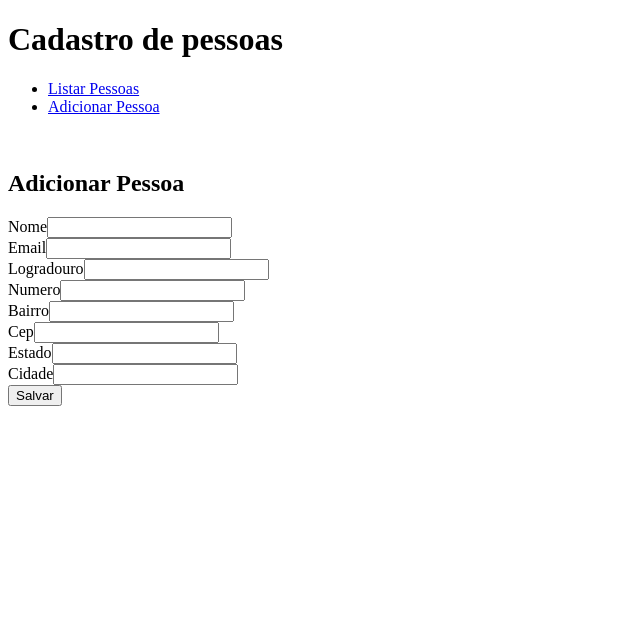
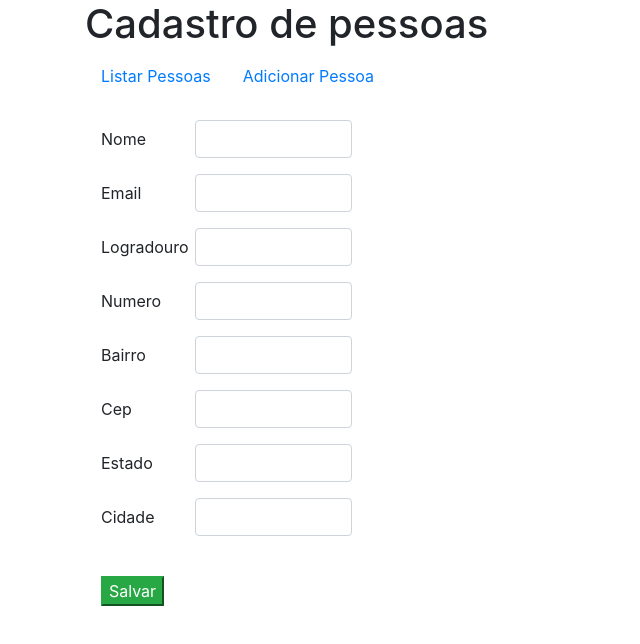
Before and after one commit to renanvm/angular-springboot, an Angular app in the folder src/main/ui/: page /pessoa-add in a window 1280 px wide. Shown: the top 644 px of the page, without its empty margins (0-640 px from the left). Built offline with nearby package versions, Linux system fonts and the light colour scheme.

Commit message:
Ajusta layouts e add NgbModule

```diff
--- a/src/main/ui/angular.json
+++ b/src/main/ui/angular.json
@@ -24,6 +24,7 @@
               "src/assets"
             ],
             "styles": [
+              "node_modules/bootstrap/dist/css/bootstrap.min.css",
               "src/styles.css"
             ],
             "scripts": []
--- a/src/main/ui/package.json
+++ b/src/main/ui/package.json
@@ -16,10 +16,12 @@
     "@angular/compiler": "~10.0.6",
     "@angular/core": "~10.0.6",
     "@angular/forms": "~10.0.6",
+    "@angular/localize": "~10.0.6",
     "@angular/platform-browser": "~10.0.6",
     "@angular/platform-browser-dynamic": "~10.0.6",
     "@angular/router": "~10.0.6",
     "@ng-bootstrap/ng-bootstrap": "^7.0.0",
+    "bootstrap": "^4.5.0",
     "rxjs": "~6.5.5",
     "tslib": "^2.0.0",
     "zone.js": "~0.10.3"
--- a/src/main/ui/src/app/app.component.html
+++ b/src/main/ui/src/app/app.component.html
@@ -1,12 +1,13 @@
-<div>
+<div class="container">
   <h1>Cadastro de pessoas</h1>
-  <nav>
-    <div>
-      <ul>
-        <li><a routerLink="/pessoa-list" routerLinkActive="active">Listar Pessoas</a></li>
-        <li><a routerLink="/pessoa-add" routerLinkActive="active">Adicionar Pessoa</a></li>
-      </ul>
-    </div>
-  </nav><br>
-  <router-outlet></router-outlet>
+  <ul class="nav">
+    <li class="nav-item">
+      <a class="nav-link active"  routerLink="/pessoa-list">Listar Pessoas</a>
+    </li>
+    <li class="nav-item">
+      <a class="nav-link active"  routerLink="/pessoa-add">Adicionar Pessoa</a>
+    </li>
+  </ul>
+  <br>
+    <router-outlet></router-outlet>
 </div>
--- a/src/main/ui/src/app/app.module.ts
+++ b/src/main/ui/src/app/app.module.ts
@@ -7,6 +7,7 @@ import { PessoaAddComponent } from './pessoa/pessoa-add.component';
 import { AppRoutingModule } from './app-routing.module';
 import {ReactiveFormsModule} from '@angular/forms';
 import {HttpClientModule} from '@angular/common/http';
+import { NgbModule } from '@ng-bootstrap/ng-bootstrap';
 
 @NgModule({
   declarations: [
@@ -18,7 +19,8 @@ import {HttpClientModule} from '@angular/common/http';
     BrowserModule,
     AppRoutingModule,
     ReactiveFormsModule,
-    HttpClientModule
+    HttpClientModule,
+    NgbModule,
   ],
   providers: [],
   bootstrap: [AppComponent]
--- a/src/main/ui/src/app/model/pessoa.ts
+++ b/src/main/ui/src/app/model/pessoa.ts
@@ -1,4 +1,4 @@
-import { Endereco } from './endereco';
+import {Endereco} from './endereco';
 
 export class Pessoa {
 
--- a/src/main/ui/src/app/pessoa/pessoa-add.component.html
+++ b/src/main/ui/src/app/pessoa/pessoa-add.component.html
@@ -1,40 +1,56 @@
-<div>
+<div class="ml-3">
   <form name="pessoaForm" (ngSubmit)="save()" [formGroup]="pessoaForm">
-    <h2>Adicionar Pessoa</h2>
-    <div>
-      <label for="nome">Nome</label>
-      <input type="text" id="nome" name="nome" formControlName="nome">
+    <div class="form-group row">
+      <label class="col-sm-1 col-form-label" for="nome">Nome</label>
+      <div class="col-2">
+        <input class="form-control" type="text" id="nome" name="nome" formControlName="nome">
+      </div>
     </div>
-    <div>
-      <label for="email">Email</label>
-      <input type="text" id="email" name="email" formControlName="email">
+    <div class="form-group row">
+      <label class="col-sm-1 col-form-label" for="email">Email</label>
+      <div class="col-sm-2">
+        <input class="form-control" type="text" id="email" name="email" formControlName="email">
+      </div>
     </div>
     <div formGroupName="endereco">
-      <div>
-        <label for="logradouro">Logradouro</label>
-        <input type="text" id="logradouro" name="logradouro" formControlName="logradouro">
+      <div class="form-group row">
+        <label class="col-sm-1 col-form-label" for="logradouro">Logradouro</label>
+        <div class="col-sm-2">
+          <input class="form-control" type="text" id="logradouro" name="logradouro" formControlName="logradouro">
+        </div>
       </div>
-      <div>
-        <label for="numero">Numero</label>
-        <input type="text" id="numero" name="numero" formControlName="numero">
+      <div class="form-group row">
+        <label class="col-sm-1 col-form-label" for="numero">Numero</label>
+        <div class="col-sm-2">
+          <input class="form-control" type="text" id="numero" name="numero" formControlName="numero">
+        </div>
       </div>
-      <div>
-        <label for="bairro">Bairro</label>
-        <input type="text" id="bairro" name="bairro" formControlName="bairro">
+      <div class="form-group row">
+        <label class="col-sm-1 col-form-label" for="bairro">Bairro</label>
+        <div class="col-sm-2">
+          <input class="form-control" type="text" id="bairro" name="bairro" formControlName="bairro">
+        </div>
       </div>
-      <div>
-        <label for="cep">Cep</label>
-        <input type="text" id="cep" name="cep" formControlName="cep">
+      <div class="form-group row">
+        <label class="col-sm-1 col-form-label" for="cep">Cep</label>
+        <div class="col-sm-2">
+          <input class="form-control" type="text" id="cep" name="cep" formControlName="cep">
+        </div>
       </div>
-      <div>
-        <label for="estado">Estado</label>
-        <input type="text" id="estado" name="estado" formControlName="estado">
+      <div class="form-group row">
+        <label class="col-sm-1 col-form-label" for="estado">Estado</label>
+        <div class="col-sm-2">
+          <input class="form-control" type="text" id="estado" name="estado" formControlName="estado">
+        </div>
       </div>
-      <div>
-        <label for="cidade">Cidade</label>
-        <input type="text" id="cidade" name="cidade" formControlName="cidade">
+      <div class="form-group row">
+        <label class="col-sm-1 col-form-label" for="cidade">Cidade</label>
+        <div class="col-sm-2">
+          <input class="form-control" type="text" id="cidade" name="cidade" formControlName="cidade">
+        </div>
       </div>
     </div>
-    <button type="submit">Salvar</button>
+    <br>
+    <button class="btn-success" type="submit">Salvar</button>
   </form>
 </div>
--- a/src/main/ui/src/app/pessoa/pessoa-list.component.html
+++ b/src/main/ui/src/app/pessoa/pessoa-list.component.html
@@ -1,11 +1,16 @@
-<div>
-  <h2>Lista de pessoas</h2>
-  <table>
+<div class="ml-3">
+  <table class="table table-striped">
     <thead>
     <tr>
-      <th>Id</th>
-      <th>Nome</th>
-      <th>Email</th>
+      <th scope="col">Id</th>
+      <th scope="col">Nome</th>
+      <th scope="col">Email</th>
+      <th scope="col">Logradouro</th>
+      <th scope="col">Numero</th>
+      <th scope="col">Bairro</th>
+      <th scope="col">Cep</th>
+      <th scope="col">Estado</th>
+      <th scope="col">Cidade</th>
     </tr>
     </thead>
     <tbody>
@@ -13,7 +18,12 @@
       <td>{{ pessoa.id }}</td>
       <td>{{ pessoa.nome }}</td>
       <td>{{ pessoa.email }}</td>
-      <td>
+      <td>{{ pessoa.enderecos[0].logradouro }}</td>
+      <td>{{ pessoa.enderecos[0].numero }}</td>
+      <td>{{ pessoa.enderecos[0].bairro }}</td>
+      <td>{{ pessoa.enderecos[0].cep }}</td>
+      <td>{{ pessoa.enderecos[0].estado }}</td>
+      <td>{{ pessoa.enderecos[0].cidade }}</td>
     </tr>
     </tbody>
   </table>
--- a/src/main/ui/src/app/pessoa/pessoa.service.ts
+++ b/src/main/ui/src/app/pessoa/pessoa.service.ts
@@ -1,5 +1,5 @@
 import {Injectable} from '@angular/core';
-import {HttpClient, HttpResponse} from '@angular/common/http';
+import {HttpClient} from '@angular/common/http';
 import {Pessoa} from '../model/pessoa';
 import {Observable} from 'rxjs';
 
--- a/src/main/ui/src/polyfills.ts
+++ b/src/main/ui/src/polyfills.ts
@@ -1,3 +1,7 @@
+/***************************************************************************************************
+ * Load `$localize` onto the global scope - used if i18n tags appear in Angular templates.
+ */
+import '@angular/localize/init';
 /**
  * This file includes polyfills needed by Angular and is loaded before the app.
  * You can add your own extra polyfills to this file.
```
Also changed, not shown: 1 other file (tests, documents, lock files or other folders).
